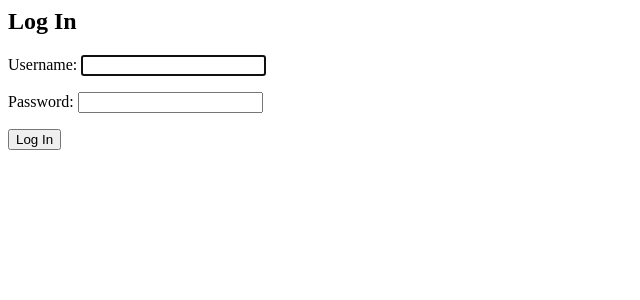
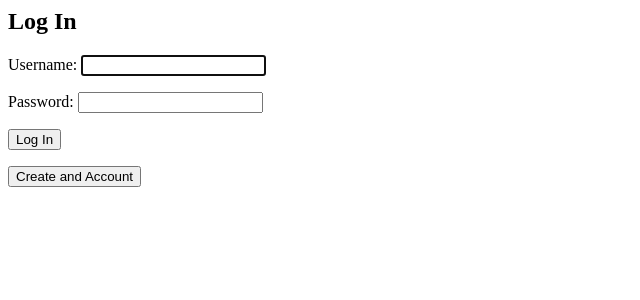
Before and after one commit to aidris21/audio_chat_app, a Django app: page /accounts/login/ in a window 1280 px wide. Shown: the top 300 px of the page, without its empty margins (0-640 px from the left). Run offline with Django 4.2, Linux system fonts and the light colour scheme.

Commit message:
add create an account button

```diff
--- a/whisper_booth/templates/registration/login.html
+++ b/whisper_booth/templates/registration/login.html
@@ -4,3 +4,6 @@
   {{ form.as_p }}
   <button type="submit">Log In</button>
 </form>
+<a href="{% url 'signup' %}">
+  <button>Create and Account</button>
+</a>
```
